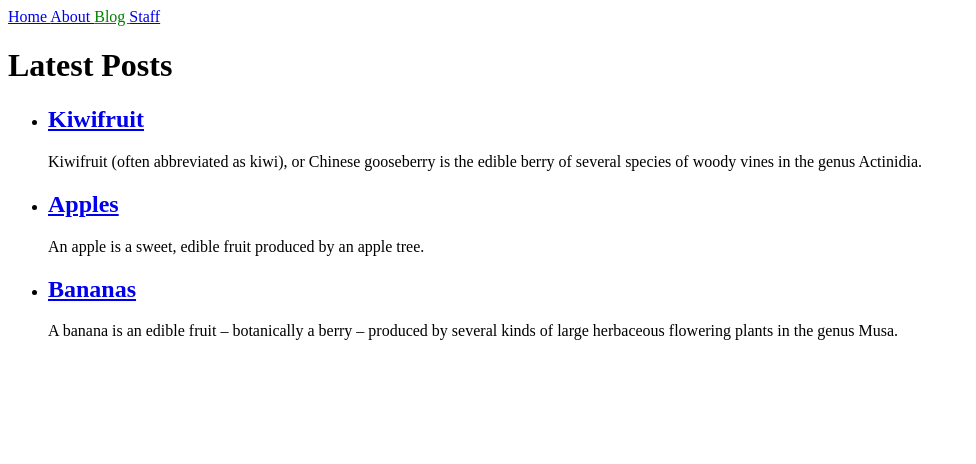
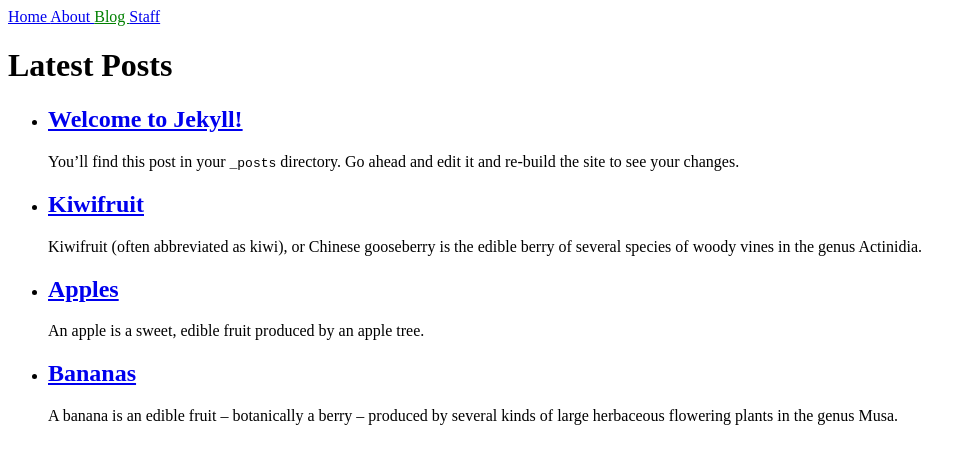
Before and after one commit to ConlanHenson/ConlanHenson.github.io, a Jekyll site: the page built from blog.html, in a window 1280 px wide. Shown: the top 464 px of the page, without its empty margins (0-976 px from the left). Built offline with Jekyll 4.4.1, drawn with Linux system fonts in a browser that asks for light colours.

Commit message:
Adding new theme to page

```diff
--- a/_config.yml
+++ b/_config.yml
@@ -20,3 +20,5 @@ plugins:
     - jekyll-feed
     - jekyll-sitemap
     - jekyll-seo-tag
+theme:
+    - jekyll-theme-architect
--- /dev/null
+++ b/_posts/2020-01-07-welcome-to-jekyll.markdown
@@ -0,0 +1,19 @@
+---
+layout: post
+title: "Welcome to Jekyll!"
+date: 2020-01-07 16:02:21 -0000
+categories: jekyll update
+---
+You'll find this post in your `_posts` directory. Go ahead and edit it and re-build the site to see your changes.
+
+{% highlight ruby %}
+def print_hi{name}
+    puts "Hi, #{name}"
+end
+print_hi{'Tom'}
+#=> prints 'Hi, Tom' to STDOUT.
+{% endhighlight %}
+
+Check out the [Jekyll docs][jekyll-docs] for more info.
+
+[jekyll-docs]: https://jekyllrb.com/docs/home
```
Also changed, not shown: 13 other files.
